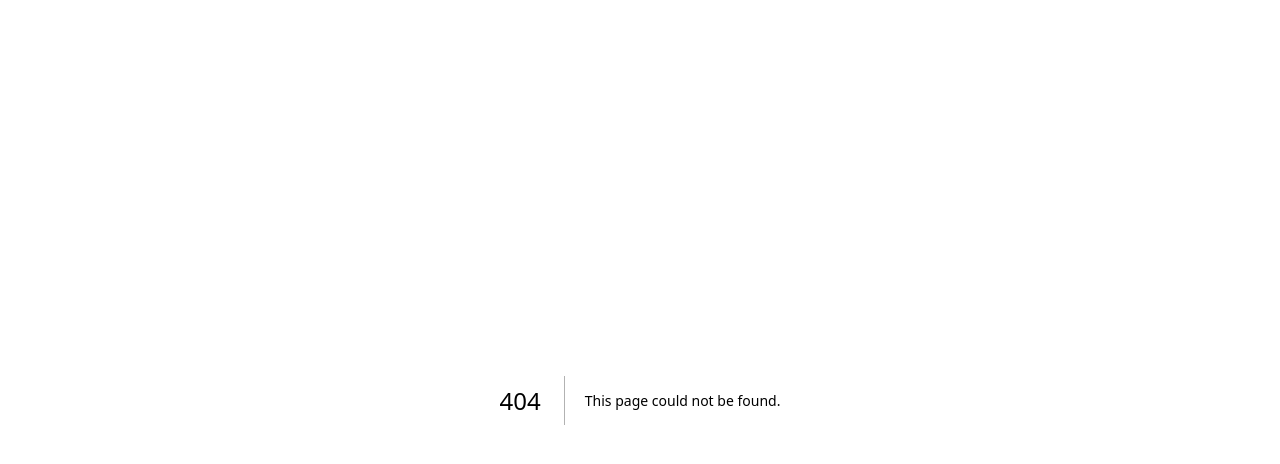
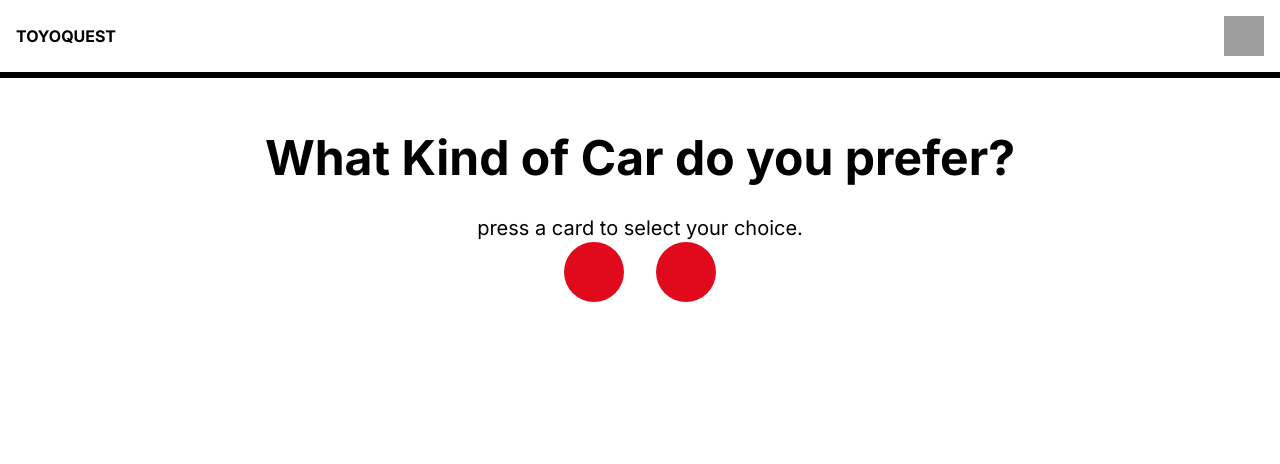
Before and after one commit to vishyyyyyyyyy/ToyoQuest, a Next.js app in the folder toyoquest/: page /quiz in a window 1280 px wide. Before the commit this address had no page. Shown: the top 464 px of the page. Built offline with nearby package versions, Linux system fonts and the light colour scheme; grey boxes are pictures that could not be loaded.

Commit message:
link about to financials + financial question + start  car quiz

```diff
--- a/toyoquest/app/financials/page.tsx
+++ b/toyoquest/app/financials/page.tsx
@@ -2,6 +2,7 @@
 import React, { useState } from "react";
 import Navbar from "../navbar";
 import { FaUser } from "react-icons/fa";
+import Link from "next/link";
 
 export default function Financials() {
   const [isBuying, setIsBuying] = useState(true);
@@ -10,7 +11,7 @@ export default function Financials() {
     <>
       <Navbar />
 
-      <div className="min-h-screen bg-white flex flex-col items-center">
+      <div className="min-h-[90vh] bg-white flex flex-col items-center">
         {/* Header */}
         <div className="flex flex-col items-center p-8 text-black text-center max-w-2xl">
           <h1 className="font-bold text-5xl">Let’s talk finances!</h1>
@@ -134,9 +135,12 @@ export default function Financials() {
           </div>
 
           {/* Submit Button */}
-          <button className="bg-[#E10A1D] text-white font-bold text-2xl rounded-3xl w-40 h-13 absolute left-110 top-113">
-            Submit
-          </button>
+          <Link
+                  href="/quiz"
+                  className="bg-[#E10A1D] text-white font-bold text-2xl rounded-3xl w-40 h-13 absolute left-[55vh] top-113 flex items-center justify-center"
+                >
+                  Submit
+          </Link>
         </div>
       </div>
     </>
--- a/toyoquest/app/page.tsx
+++ b/toyoquest/app/page.tsx
@@ -3,6 +3,7 @@ import Navbar from './navbar';
 import { FaCircle } from "react-icons/fa6";
 import { FaArrowCircleDown } from "react-icons/fa";
 import Link from 'next/link';
+import Start from "./start/page";
 
 
 export default function Home() {
@@ -10,7 +11,7 @@ export default function Home() {
     <>
       <Navbar />
       <div className="flex flex-col">
-        <div className="min-h-screen bg-white">
+        <div className="min-h-[90vh] bg-white">
           <div className="flex flex-col items-center justify-center min-h-[200px] py-2 bg-[#E10A1D] text-white leading-loose" >
             <h1 className="text-5xl font-bold">Welcome to ToyoQuest!<br /> Embark on an adventure to find the car made for you.</h1>
           </div>
@@ -24,7 +25,7 @@ export default function Home() {
               <h2 className= " absolute -left-42 top-50 text-black font-bold text-2xl transform rotate-270"> works How it works How it</h2>
 
               <div className= "bg-[#E10A1D] w-100 h-80 p-10 mb-6 mt-15 text-white rounded-md left-3">
-              <h2 className="text-5xl font-semibold mb-4">How it <br /> works</h2>
+              <h2 className="text-5xl font-semibold mb-4">How it <br /> works: </h2>
               <p className="mt-2 font-weight-400  "> <br/ > Find your dream car in just 2 simple steps:</p>
               </div>
               </div>
@@ -70,13 +71,17 @@ export default function Home() {
 
             </div>
 
-            <div className=" underline text-lg font-semibold text-black mt-12 items-align-center gap-4 justify-center flex">
+            <div className=" underline text-md font-semibold text-black mt-4 items-align-center gap-4 justify-center flex">
                 <Link href = "/start">Get Started Below</Link>
                 <FaArrowCircleDown className="text-[#E10A1D] mt-1"/>
                 {/* add click animaiton scroll here */}
               </div>
           </div>
+
+          <Start/ >
     </div>
+
+
     </>
 
   );
--- /dev/null
+++ b/toyoquest/app/quiz/page.tsx
@@ -0,0 +1,33 @@
+"use client";
+import React, { useState } from "react";
+import Navbar from "../navbar";
+import { FaCircle } from "react-icons/fa6";
+import { FaChevronLeft } from "react-icons/fa6";
+import { FaChevronRight } from "react-icons/fa";
+
+
+export default function quiz() {
+  return (
+     <>
+      <Navbar />
+      <div className="flex flex-col mt-6 items-center relative min-h-screen bg-white">
+        <h1 className="font-bold text-5xl mt-8 mb-8 text-black">What Kind of Car do you prefer?</h1>
+        <p className="text-xl text-center max-w-2xl text-black">
+          press a card to select your choice.
+        </p>
+
+        <div className= "flex flex-row gap-8">
+        <FaCircle size={60} className="text-[#E10A1D]" />
+          <span className="absolute text-white text-2xl font-bold top-4">
+            < FaChevronLeft  />
+          </span>
+
+        <FaCircle size={60} className="text-[#E10A1D]" />
+          <span className="absolute text-white text-2xl font-bold top-4">
+            < FaChevronRight  />
+          </span>
+        </div>
+        </div>
+     </>
+  );
+}
--- a/toyoquest/app/start/page.tsx
+++ b/toyoquest/app/start/page.tsx
@@ -1,18 +1,15 @@
-import Navbar from '../navbar';
+
 import Link from 'next/link';
 export default function Start() {
     return (
-        <>
-        <Navbar />
         <div className="w-[1512px] h-[982px] relative bg-white overflow-hidden">
-<div className="w-44 h-[845.08px] left-[1148px] top-[26.99px] absolute origin-top-left rotate-[-28deg] bg-red-200 rounded-3xl" />
+    <div className="w-44 h-[1000.08px] left-[1148px] -top-[20px] absolute origin-top-left rotate-[-28deg] bg-red-200 rounded-3xl" />
 <div className="w-44 h-[469.20px] left-[857px] top-[-56.01px] absolute origin-top-left rotate-[-28deg] bg-red-600 rounded-3xl" />
-<Link className="w-96 h-24 bg-red-600 rounded-[107px] ml-[536px] mt-[559px] absolute flex items-center justify-center text-white text-3xl font-bold font-['Inter']" href = "./toquiz">Get Started</Link>
+<Link className="w-96 h-24 bg-red-600 rounded-[107px] ml-[536px] mt-[559px] absolute flex items-center justify-center text-white text-3xl font-bold font-['Inter']" href = "./financials">Get Started</Link>
 <div className="left-[332px] top-[329px] absolute justify-start text-black text-5xl font-bold font-['Inter']">Let’s talk finances!</div>
 <div className="w-[826px] left-[332px] top-[408px] absolute justify-start text-black text-3xl font-normal font-['Inter']">Before we dive in, tell us a bit about your budget and financial profile so we can find the perfect fit for you.</div>
 <div className="w-44 h-[996.37px] left-[-200px] top-[278.99px] absolute origin-top-left rotate-[-28deg] bg-red-400 rounded-3xl" />
 <div className="w-44 h-[595.87px] left-[259.40px] top-[675.49px] absolute origin-top-left rotate-[-28deg] bg-red-300 rounded-3xl" />
 </div>
-                </>
     )
 }
```
